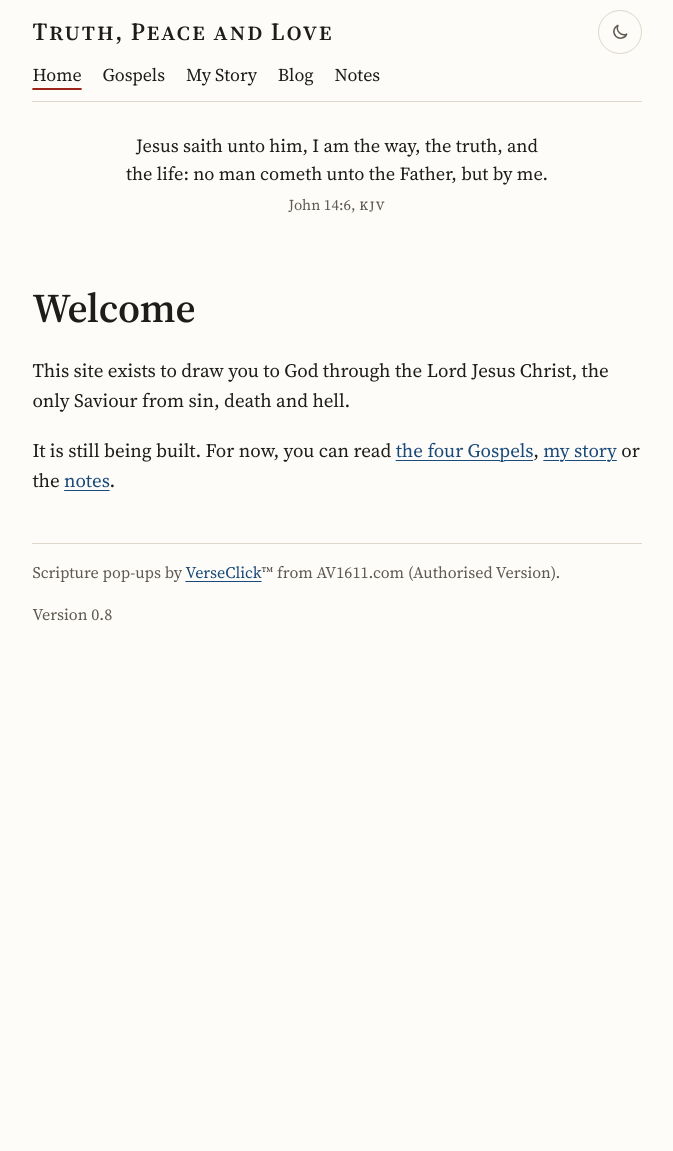
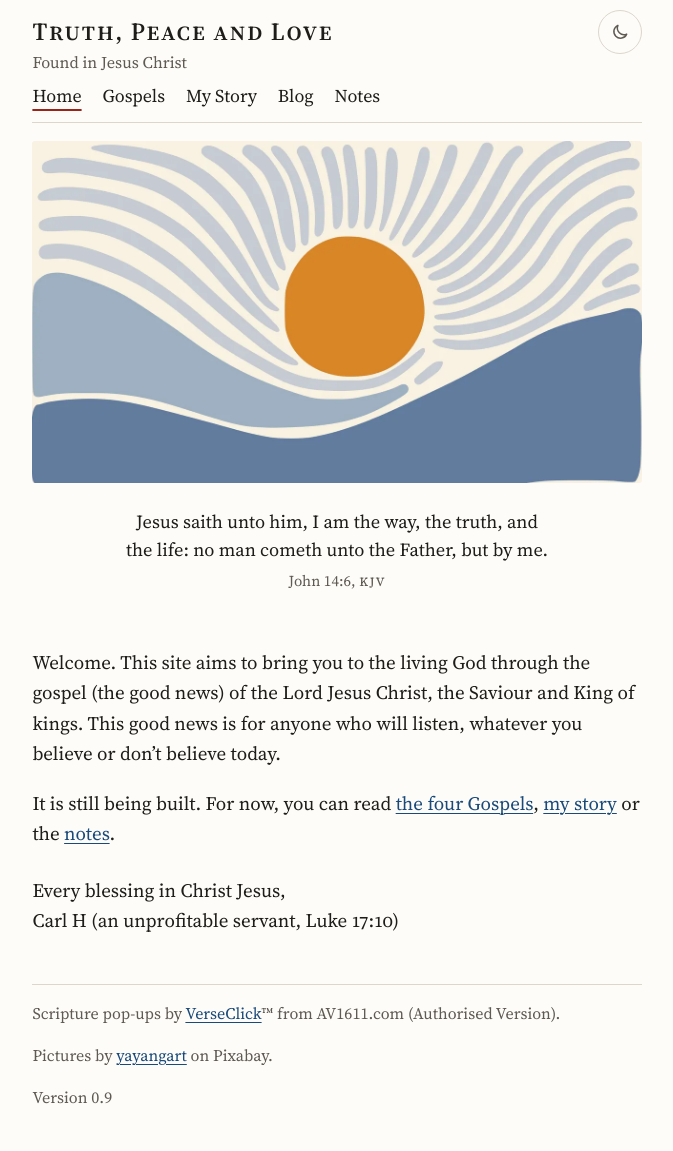
Before and after one commit to ForestWalkUK/truthpeaceandlove, a Jekyll site: the page built from index.md, in a window 1280 px wide. Shown: the whole page, without its empty margins (303-976 px from the left). Built offline with Jekyll 4.4.1, drawn with Linux system fonts in a browser that asks for light colours; before the commit the page ends 900 px from its top, so only the background shows below that.

```diff
--- a/_config.yml
+++ b/_config.yml
@@ -3,9 +3,12 @@ lang: en-GB
 url: "https://forestwalkuk.github.io"
 baseurl: "/truthpeaceandlove"
 markdown: kramdown
-site_version: "0.8"
+site_version: "0.9"
+strapline: Found in Jesus Christ
 exclude:
   - README.md
+  - CHANGELOG.txt
+  - PROJECT-STATE.txt
 permalink: /blog/:title/
 defaults:
   - scope:
--- a/_layouts/default.html
+++ b/_layouts/default.html
@@ -18,6 +18,7 @@
 <svg class="icon-sun" viewBox="0 0 24 24" fill="none" stroke="currentColor" stroke-width="1.8" stroke-linecap="round" aria-hidden="true"><circle cx="12" cy="12" r="4"/><path d="M12 2.5v2.2M12 19.3v2.2M2.5 12h2.2M19.3 12h2.2M5.3 5.3l1.6 1.6M17.1 17.1l1.6 1.6M5.3 18.7l1.6-1.6M17.1 6.9l1.6-1.6"/></svg>
 </button>
 </div>
+{% if site.strapline %}<p class="strap">{{ site.strapline }}</p>{% endif %}
 <nav aria-label="Main">
 <ul>
 <li><a href="{{ '/' | relative_url }}"{% if page.url == '/' %} aria-current="page"{% endif %}>Home</a></li>
@@ -28,6 +29,7 @@
 </ul>
 </nav>
 </header>
+{% if page.illustration %}<div class="hero" aria-hidden="true"></div>{% endif %}
 {% if page.verses != false %}
 <div class="verses">
 <p class="verse">Jesus saith unto him, I am the way, the truth, and the life: no man cometh unto the Father, but by me.<span class="ref">John 14:6, <span class="kjv">KJV</span></span></p>
@@ -46,6 +48,9 @@
 {% if page.bible == "geneva" %}
 <p>Gospel text: Geneva Bible (1599) from <a href="https://ebible.org/">eBible.org</a>, public domain. Spelling modernised.</p>
 {% endif %}
+{% if page.illustration %}
+<p>Pictures by <a href="https://pixabay.com/users/yayangart-13477958/">yayangart</a> on Pixabay.</p>
+{% endif %}
 <p>Version {{ site.site_version }}</p>
 </footer>
 <script>
--- a/assets/css/style.css
+++ b/assets/css/style.css
@@ -1,4 +1,4 @@
-/* Truth, Peace and Love - style.css - version 0.8 */
+/* Truth, Peace and Love - style.css - version 0.9 */
 
 /* Typeface: Source Serif 4 (SIL Open Font Licence, see assets/fonts/OFL.txt), self-hosted */
 @font-face{font-family:"Source Serif 4";src:url("../fonts/SourceSerif4-Regular.woff2") format("woff2");font-weight:400;font-style:normal;font-display:swap}
@@ -54,6 +54,7 @@ nav ul{list-style:none;margin:0;padding:0;display:flex;flex-wrap:wrap;column-gap
 nav a{display:inline-flex;align-items:center;min-height:44px;color:var(--ink);text-decoration:none;font-size:.95em}
 nav a:hover{text-decoration:underline}
 nav a[aria-current]{text-decoration:underline;text-decoration-color:var(--rubric);text-decoration-thickness:2px;text-underline-offset:.4em}
+.strap{margin:-.15rem 0 .1rem;font-size:.86em;line-height:1.35;color:var(--muted);text-wrap:balance}
 @media (max-width:25em){.site-title{font-size:1.15em;letter-spacing:.04em}nav ul{column-gap:.85em}nav a{font-size:.9em}}
 
 /* Fading verses beneath the header */
@@ -114,11 +115,23 @@ sup{line-height:0}
 .chapter-nav.top{margin:.25rem 0 1.25rem}
 .chapter-nav a{display:inline-flex;align-items:center;min-height:44px}
 
+/* Home-page picture (v0.9). Light and dark modes each have their own picture; the browser downloads only the one in use. */
+.hero{margin:1rem -1.15rem 0;aspect-ratio:16/9;background:url("../images/illustrations/sunrise-light.webp") center/cover no-repeat}
+@media (prefers-color-scheme:dark){:root:not([data-theme="light"]) .hero{background-image:url("../images/illustrations/moon-dark.webp")}}
+:root[data-theme="dark"] .hero{background-image:url("../images/illustrations/moon-dark.webp")}
+@media (min-width:36.5em){.hero{margin:1.1rem 0 0;border-radius:3px}}
+.hero + .verses{margin-top:1.3em}
+
+/* Home-page welcome */
+.sr-only{position:absolute;width:1px;height:1px;overflow:hidden;clip:rect(0 0 0 0);white-space:nowrap}
+.welcome{margin-top:1.4em}
+.sign{margin:1.4em 0 1em}
+
 /* Printing: black on white, no menus or buttons */
 @media print{
   :root,:root[data-theme],:root:not([data-theme="light"]){--paper:#fff;--ink:#000;--muted:#333;--link:#000;--rubric:#000;--line:#999;color-scheme:light}
   body{max-width:none;padding:0;font-size:11pt;line-height:1.45}
-  nav,.theme-toggle,.verses,.chapter-nav,.skip{display:none!important}
+  nav,.theme-toggle,.verses,.chapter-nav,.skip,.hero{display:none!important}
   a{text-decoration:none}
   .vcVerseLink{border-bottom:0}
   h1,h2,h3{break-after:avoid}
--- a/index.md
+++ b/index.md
@@ -2,10 +2,13 @@
 layout: default
 title: Home
 permalink: /
+illustration: true
 ---
 
-# Welcome
+<h1 class="sr-only">Truth, Peace and Love</h1>
 
-This site exists to draw you to God through the Lord Jesus Christ, the only Saviour from sin, death and hell.
+<p class="welcome">Welcome. This site aims to bring you to the living God through the gospel (the good news) of the Lord Jesus Christ, the Saviour and King of kings. This good news is for anyone who will listen, whatever you believe or don’t believe today.</p>
 
 It is still being built. For now, you can read [the four Gospels]({{ '/gospels/' | relative_url }}), [my story]({{ '/my-story/' | relative_url }}) or the [notes]({{ '/notes/' | relative_url }}).
+
+<p class="sign">Every blessing in Christ Jesus,<br>Carl H (an unprofitable servant, Luke 17:10)</p>
```
Also changed, not shown: PROJECT-STATE.txt (added, +48 -0 lines), gospels/index.md (+1 -1 lines), CHANGELOG.txt (added), assets/images/illustrations/moon-dark.webp (added), assets/images/illustrations/sunrise-light.webp (added).
